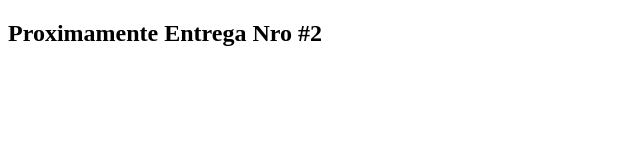
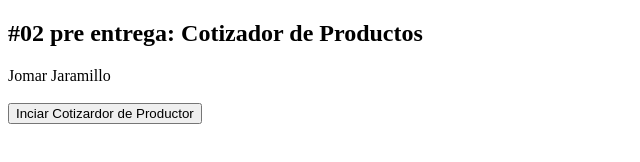
Before and after one commit to jomarht/43125, a plain HTML site: page Entregas/02-Entrega/index.html in a window 1280 px wide. Shown: the whole page, without its empty margins (0-640 px from the left). Drawn offline with Linux system fonts and the light colour scheme.

Commit message:
Actualizacion entrega nro 2

```diff
--- a/Entregas/02-Entrega/index.html
+++ b/Entregas/02-Entrega/index.html
@@ -4,9 +4,14 @@
     <meta charset="UTF-8">
     <meta http-equiv="X-UA-Compatible" content="IE=edge">
     <meta name="viewport" content="width=device-width, initial-scale=1.0">
-    <title>Document</title>
+    <title>2-Entrega</title>
 </head>
 <body>
-    <h2>Proximamente Entrega Nro #2</h2>
+    <h2>#02 pre entrega: Cotizador de Productos</h2>
+    <span>Jomar Jaramillo</span>
+    <br><br>
+    <button onclick="cotizarProductos()">Inciar Cotizardor de Productor</button>
+
+    <script src="./main.js"></script>
 </body>
 </html>
--- /dev/null
+++ b/Entregas/02-Entrega/main.js
@@ -0,0 +1,62 @@
+function cotizarProductos() {
+    // Solicitar la cantidad de productos al usuario
+    const cantidadProductos = parseInt(prompt("Ingrese la cantidad de productos a cotizar:"));
+
+    // Array para almacenar los productos
+    const productos = [];
+
+    // Función de flecha para validar el nombre del producto
+    const validarNombreProducto = (nombre) => {
+      const regex = /^[a-zA-Z\s]+$/;
+      return regex.test(nombre);
+    };
+
+    // Función de flecha para pedir el nombre y precio de cada producto
+    const obtenerDatosProducto = (indice) => {
+      let nombreProducto = "";
+      let precioProducto = 0;
+
+      do {
+        nombreProducto = prompt(`Ingrese el nombre del producto ${indice + 1}:`);
+        if (!validarNombreProducto(nombreProducto)) {
+          alert("El nombre del producto no es válido. Por favor, ingrese solo letras y espacios.");
+        }
+      } while (!validarNombreProducto(nombreProducto));
+
+      while (isNaN(precioProducto) || precioProducto <= 0) {
+        precioProducto = parseFloat(prompt(`Ingrese el precio del producto ${indice + 1}:`));
+      }
+
+      return { nombre: nombreProducto, precio: precioProducto };
+    };
+
+    // Pedir al usuario el nombre y precio de cada producto y agregarlo al array de productos
+    Array.from({ length: cantidadProductos }).forEach((_, i) => {
+      const producto = obtenerDatosProducto(i);
+      productos.push(producto);
+    });
+
+    // Calcular el subtotal
+    let subtotal = 0;
+
+    productos.forEach((producto) => {
+      subtotal += producto.precio;
+    });
+
+    // Calcular el impuesto (19%)
+    const impuesto = subtotal * 0.19;
+
+    // Calcular el total con impuesto incluido
+    const total = subtotal + impuesto;
+
+    // Construir la lista de productos
+    let listaProductos = "";
+
+    productos.forEach((producto) => {
+      listaProductos += `${producto.nombre}: $${producto.precio.toFixed(2)}\n`;
+    });
+
+    // Mostrar el resultado en un alert
+    const mensajeFinal = `Lista de productos:\n\n${listaProductos}\nSubtotal: $${subtotal.toFixed(2)}\nImpuesto (19%): $${impuesto.toFixed(2)}\nTotal: $${total.toFixed(2)}`;
+    alert(mensajeFinal);
+  }
```
